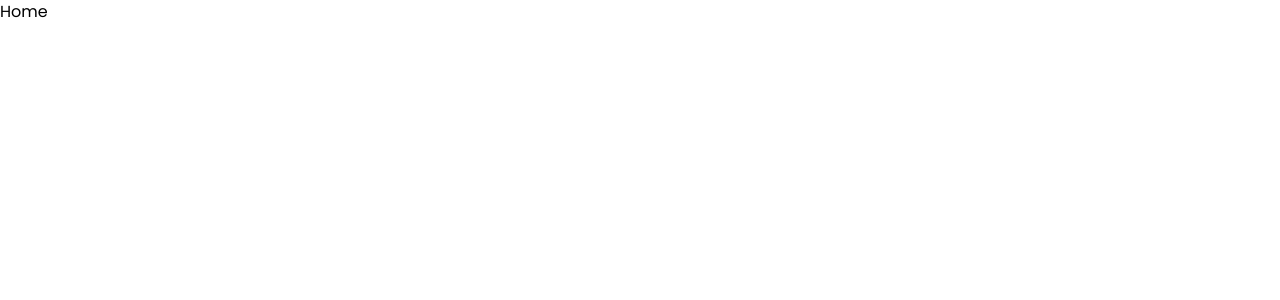
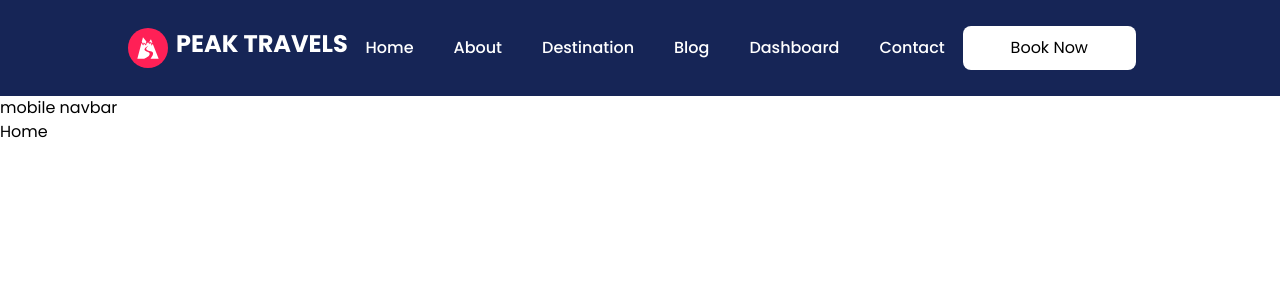
Before and after one commit to Anouar-Dhahri/peak-travels, a Next.js app: page / in a window 1280 px wide. Shown: the top 300 px of the page. Built offline with nearby package versions, Linux system fonts and the light colour scheme.

Commit message:
add-navbar

```diff
--- a/app/layout.tsx
+++ b/app/layout.tsx
@@ -1,6 +1,7 @@
 import type { Metadata } from "next";
 import { Poppins } from "next/font/google";
 import "./globals.css";
+import ResponsiveNavbar from "@/components/Navbar/ResponsiveNavbar";
 
 const poppinsFont = Poppins({
   weight: ["100", "200", "300", "400", "500", "600", "700", "800", "900"],
@@ -19,6 +20,7 @@ export default function RootLayout({
 }>) {
   return (
     <html lang="en">
+      <ResponsiveNavbar />
       <body className={`${poppinsFont.className} antialiased`}>{children}</body>
     </html>
   );
--- /dev/null
+++ b/components/Navbar/MobileNavbar.tsx
@@ -0,0 +1,11 @@
+import React from 'react'
+
+const MobileNavbar = () => {
+  return (
+    <div>
+      mobile navbar
+    </div>
+  )
+}
+
+export default MobileNavbar
--- /dev/null
+++ b/components/Navbar/Navbar.tsx
@@ -0,0 +1,47 @@
+import { navLinks } from "@/constants";
+import Link from "next/link";
+import React from "react";
+import { GiMountainRoad } from "react-icons/gi";
+import { HiBars3BottomRight } from "react-icons/hi2";
+
+const Navbar = () => {
+  return (
+    <div className="bg-blue-950 transition-all duration-200 h-[12vh] z-[1000]">
+      <div className="flex items-center h-full justify-between w-[90%] xl:w-[80%] mx-auto">
+        {/** LOGO */}
+        <div className="flex item-center space-x-2">
+          <div className="w-10 h-10 bg-rose-500 rounded-full flex items-center justify-center flex-col">
+            <GiMountainRoad className="w-6 h-6 text-white" />
+          </div>
+          <h1 className="text-xl md:text-2xl text-white uppercase font-bold">
+            peak travels
+          </h1>
+        </div>
+        {/** LINKS */}
+        <div className="hidden lg:flex items-center space-x-10">
+          {navLinks?.map((link: Record<string, string>) => (
+            <Link key={link?.id} href={link?.url}>
+              {/* <p className="relative text-white text-base font-medium w-fit block after:block after:content-[''] after:absolute after:h-[3px] after:bg-yellow-300 after:w-full after:scale-x-0 after:hover:scale-x-100 after:transition duration-300 after:origin-right">
+                {link?.label}
+              </p> */}
+              <p className="relative text-white text-base font-medium w-fit block group">
+                {link?.label}
+                <span className="absolute bottom-0 left-0 h-[3px] bg-yellow-300 w-full scale-x-0 origin-right transition duration-300 group-hover:scale-x-100"></span>
+              </p>
+            </Link>
+          ))}
+        </div>
+        {/** BUTTON */}
+        <div className="flex items-center space-x-4">
+          <button className="md:px-12 md:py-2.5 px-8 py-2 text-black text-base bg-white hover:bg-gray-200 transition-all duration-200 rounded-lg cursor-pointer">
+            Book Now
+          </button>
+
+          <HiBars3BottomRight className="w-8 h-8 cursor-pointer text-white lg:hidden" />
+        </div>
+      </div>
+    </div>
+  );
+};
+
+export default Navbar;
--- /dev/null
+++ b/components/Navbar/ResponsiveNavbar.tsx
@@ -0,0 +1,14 @@
+import React from 'react'
+import Navbar from './Navbar'
+import MobileNavbar from './MobileNavbar'
+
+const ResponsiveNavbar = () => {
+  return (
+    <div>
+      <Navbar/>
+      <MobileNavbar/>
+    </div>
+  )
+}
+
+export default ResponsiveNavbar
--- /dev/null
+++ b/constants/index.ts
@@ -0,0 +1,32 @@
+export const navLinks = [
+  {
+    id: "1",
+    url: "#",
+    label: "Home",
+  },
+  {
+    id: "2",
+    url: "#",
+    label: "About",
+  },
+  {
+    id: "3",
+    url: "#",
+    label: "Destination",
+  },
+  {
+    id: "4",
+    url: "#",
+    label: "Blog",
+  },
+  {
+    id: "5",
+    url: "#",
+    label: "Dashboard",
+  },
+  {
+    id: "6",
+    url: "#",
+    label: "Contact",
+  },
+];
```
